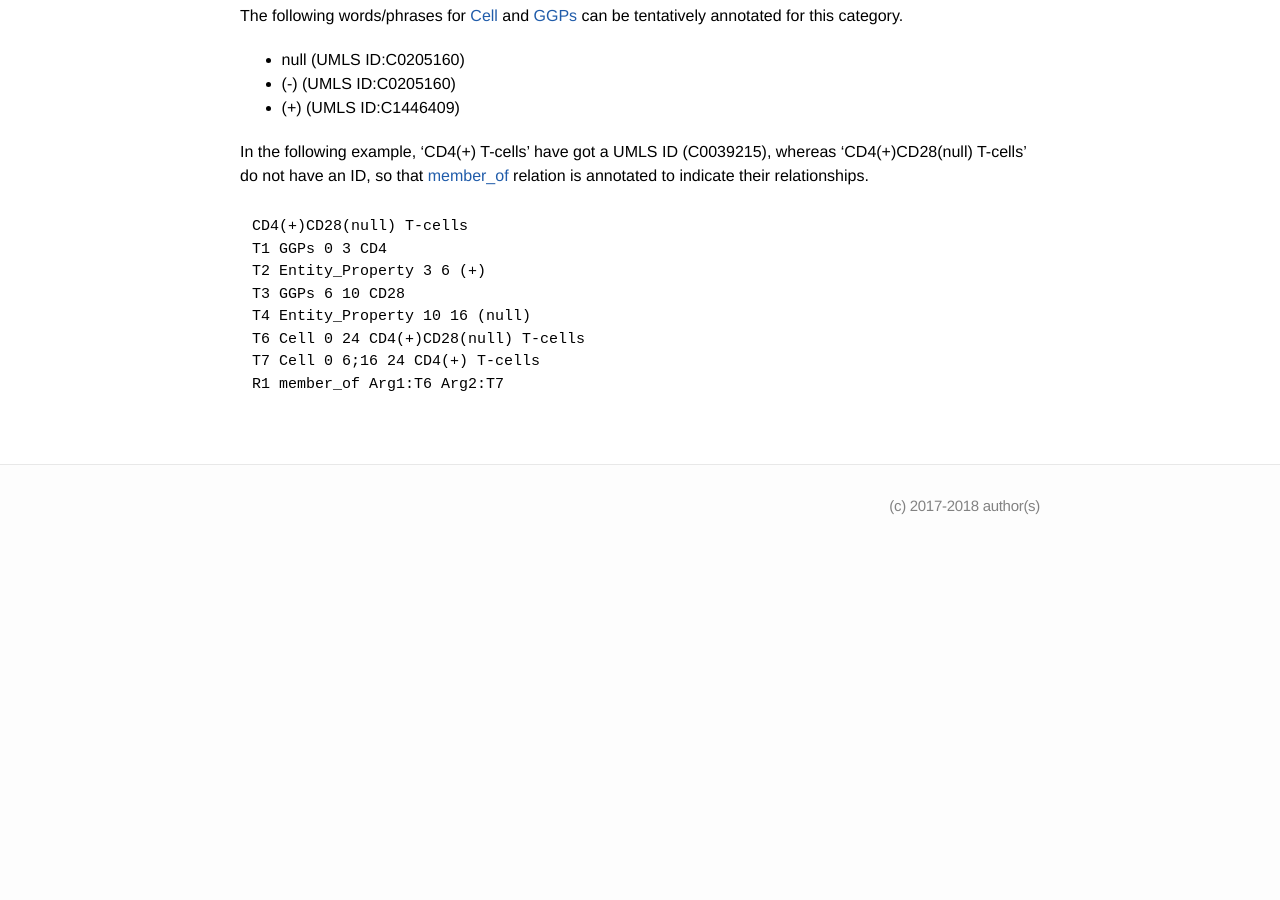
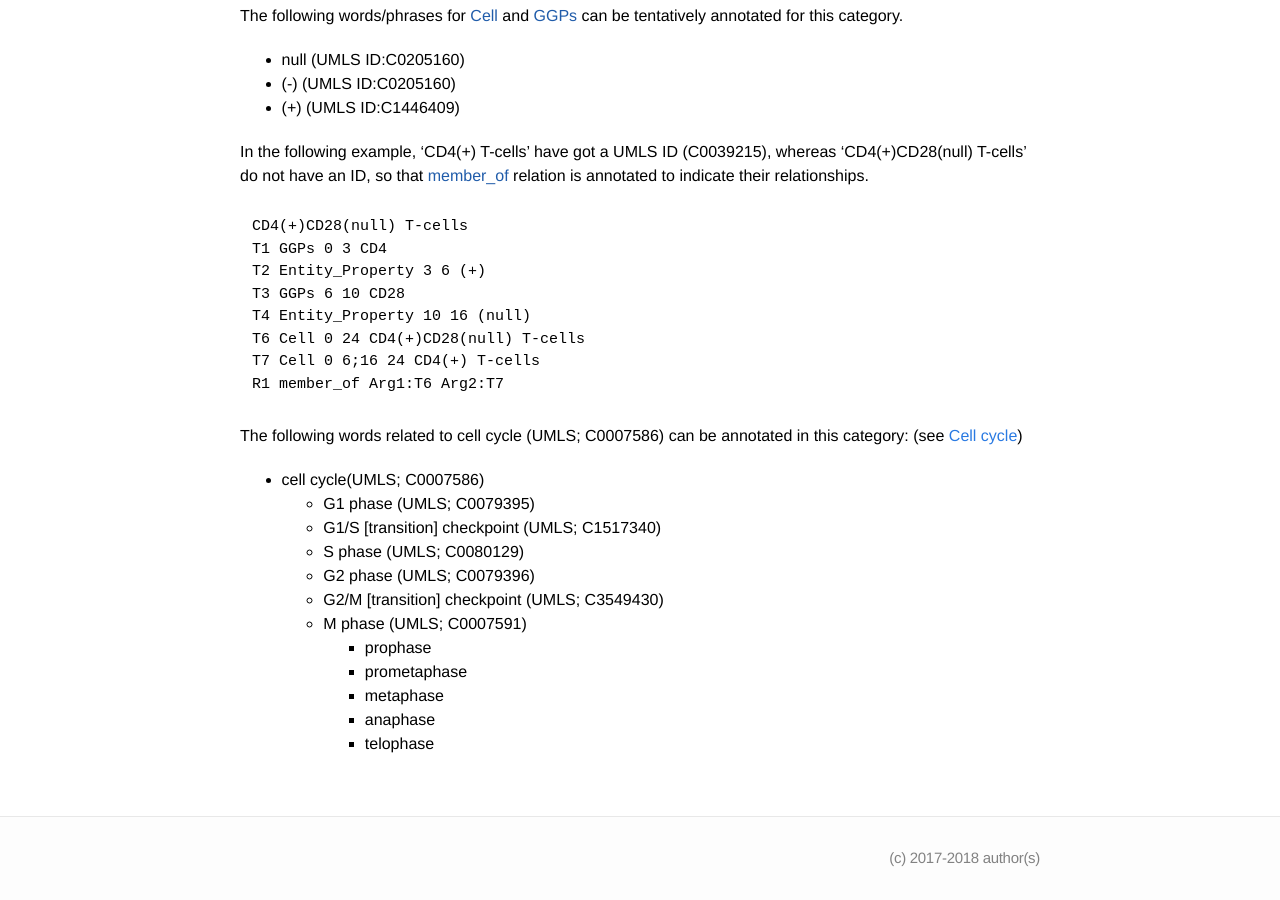
Before and after one commit to ezcatdb/molbiol_lung_corpus-guidelines, a Jekyll site: the page built from _entity/EntityProperty.md, in a window 1280 px wide and 900 px high, scrolled down 731 px. Built offline with Jekyll 4.4.1, drawn with Linux system fonts in a browser that asks for light colours; before the commit the page ends 1279 px from its top, so only the background shows below that.

Commit message:
cell cycle-related words included in _entity/EntityProperty.md

```diff
--- a/_entity/EntityProperty.md
+++ b/_entity/EntityProperty.md
@@ -49,3 +49,17 @@ T6 Cell 0 24 CD4(+)CD28(null) T-cells
 T7 Cell 0 6;16 24 CD4(+) T-cells
 R1 member_of Arg1:T6 Arg2:T7
 ~~~
+
+The following words related to cell cycle (UMLS; C0007586) can be annotated in this category: (see <a href="https://en.wikipedia.org/wiki/Cell_cycle">Cell cycle</a>)
+- cell cycle(UMLS; C0007586)
+  - G1 phase (UMLS; C0079395)
+  - G1/S [transition] checkpoint (UMLS; C1517340)
+  - S phase (UMLS; C0080129)
+  - G2 phase (UMLS; C0079396)
+  - G2/M [transition] checkpoint (UMLS; C3549430)
+  - M phase (UMLS; C0007591)
+    - prophase
+    - prometaphase
+    - metaphase
+    - anaphase
+    - telophase
```
